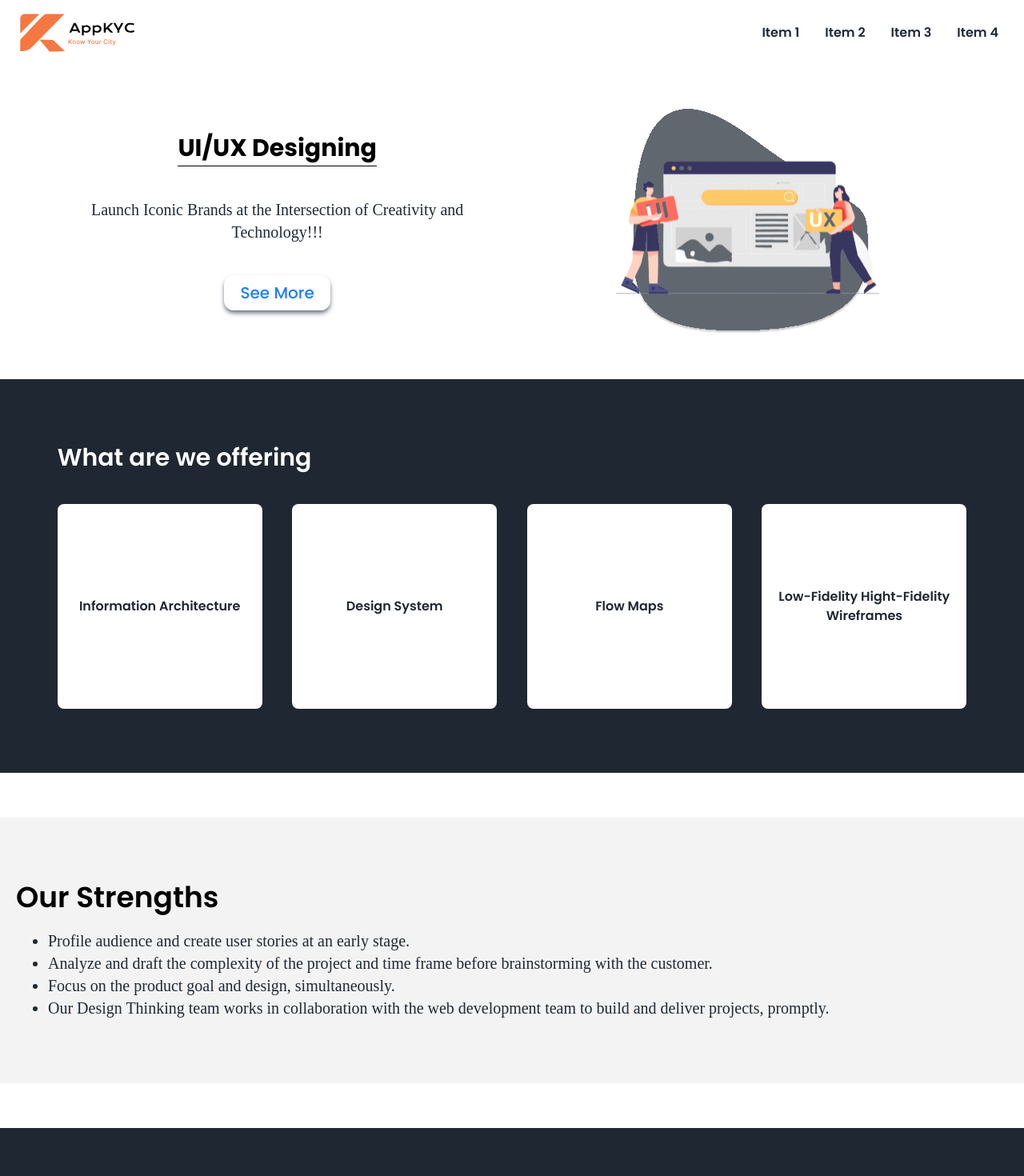
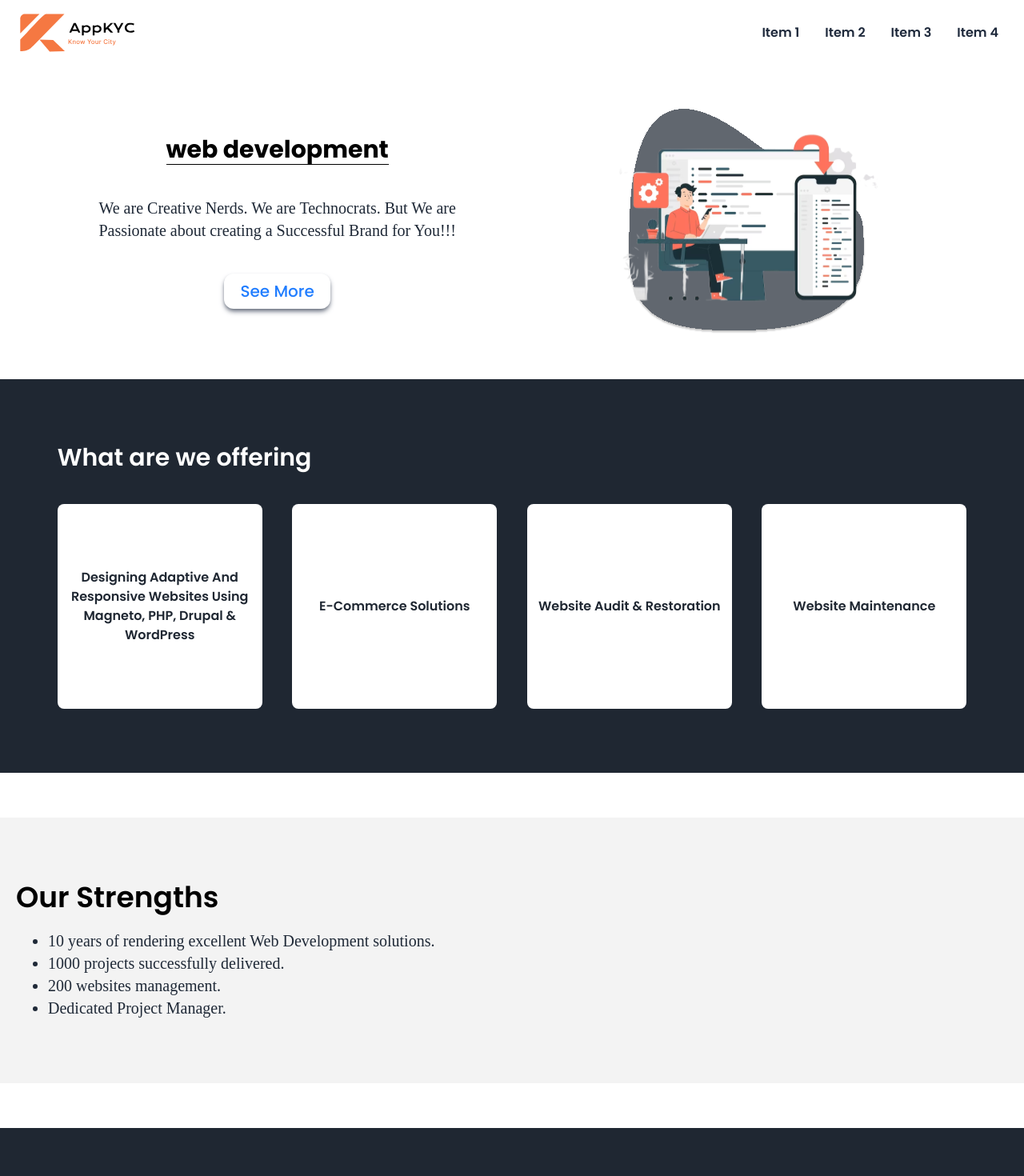
Before and after one commit to Av-Akshay/appKyc, a React (Vite) app: page /web in a window 1280 px wide. Shown: the top 1470 px of the page at 80% size. Built offline with nearby package versions, Linux system fonts and the light colour scheme; a web font is replaced by a local one.

Commit message:
feat: build web development page

```diff
--- a/src/pages/UiUxPage.jsx
+++ b/src/pages/UiUxPage.jsx
@@ -8,10 +8,7 @@ const UiUxPage = () => {
     <React.Fragment>
       <div className="mt-14 w-11/12 m-auto grid grid-cols-2 grid-rows-1">
         <div className=" w-4/5 m-auto flex flex-col gap-10 items-center justify-center">
-          <Heading
-            text="UI/UX Designing"
-            className="border-b border-black pb-1"
-          />
+          <Heading text="UI/UX Designing" className="border-b border-black" />
           <p className="text-center font-poppinsExtraLight text-xl">
             {" "}
             Launch Iconic Brands at the Intersection of Creativity and
--- a/src/pages/WebDevPage.jsx
+++ b/src/pages/WebDevPage.jsx
@@ -1,6 +1,6 @@
 import React from "react";
 
-import { uiux_page_img } from "../utils/icons";
+import { webDev_page_img } from "../utils/icons";
 import { Heading, Button, OfferingCard, WorkCard } from "../components";
 
 const WebDevPage = () => {
@@ -8,19 +8,15 @@ const WebDevPage = () => {
     <React.Fragment>
       <div className="mt-14 w-11/12 m-auto grid grid-cols-2 grid-rows-1">
         <div className=" w-4/5 m-auto flex flex-col gap-10 items-center justify-center">
-          <Heading
-            text="UI/UX Designing"
-            className="border-b border-black pb-1"
-          />
+          <Heading text="web development" className="border-b border-black" />
           <p className="text-center font-poppinsExtraLight text-xl">
-            {" "}
-            Launch Iconic Brands at the Intersection of Creativity and
-            Technology!!!{" "}
+            We are Creative Nerds. We are Technocrats. But We are Passionate
+            about creating a Successful Brand for You!!!
           </p>
           <Button type={"button"} text="see more" className={"px-5"} />
         </div>
         <div>
-          <img className="w-3/5 m-auto" src={uiux_page_img} alt="uiux" />
+          <img className="w-3/5 m-auto" src={webDev_page_img} alt="uiux" />
         </div>
       </div>
       <section className="mt-14 px-5 py-20 bg-section-background flex flex-col gap-5">
@@ -31,10 +27,16 @@ const WebDevPage = () => {
           />
         </div>
         <div className="w-11/12 m-auto flex items-center flex-wrap gap-5 justify-between">
-          <OfferingCard text="Information Architecture" />
-          <OfferingCard text="design system" />
-          <OfferingCard text="flow maps" />
-          <OfferingCard text="low-fidelity hight-fidelity wireframes" />
+          <OfferingCard
+            text="Designing Adaptive
+            and Responsive
+            Websites using
+            Magneto, PHP, Drupal
+            & WordPress"
+          />
+          <OfferingCard text="E-commerce solutions" />
+          <OfferingCard text="Website Audit & Restoration" />
+          <OfferingCard text="Website Maintenance" />
         </div>
       </section>
       <section className="mt-14 px-5 py-20 bg-[#F3F3F3] flex flex-col gap-5">
@@ -44,22 +46,16 @@ const WebDevPage = () => {
         />
         <ul className="list-disc ml-10">
           <li className="text-xl font-poppinsExtraLight">
-            {" "}
-            Profile audience and create user stories at an early stage.{" "}
+            10 years of rendering excellent Web Development solutions.
           </li>
           <li className="text-xl font-poppinsExtraLight">
-            {" "}
-            Analyze and draft the complexity of the project and time frame
-            before brainstorming with the customer.
+            1000 projects successfully delivered.
           </li>
           <li className="text-xl font-poppinsExtraLight">
-            {" "}
-            Focus on the product goal and design, simultaneously.{" "}
+            200 websites management.
           </li>
           <li className="text-xl font-poppinsExtraLight">
-            {" "}
-            Our Design Thinking team works in collaboration with the web
-            development team to build and deliver projects, promptly. {" "}
+            Dedicated Project Manager.
           </li>
         </ul>
       </section>
--- a/src/utils/icons.js
+++ b/src/utils/icons.js
@@ -31,6 +31,9 @@ import app_service from "/images/app_service.svg";
 //--------------------------- uiux page ------------------------
 import uiux_page_img from "/images/uiux_page_img.svg";
 
+//--------------------------- web development page ------------------------
+import webDev_page_img from "/images/webDev_page_img.svg";
+
 export {
   logo,
   call,
@@ -58,4 +61,5 @@ export {
   uiux_service,
   web_service,
   uiux_page_img,
+  webDev_page_img,
 };
```
Also changed, not shown: public/images/webDev_page_img.svg (added).
